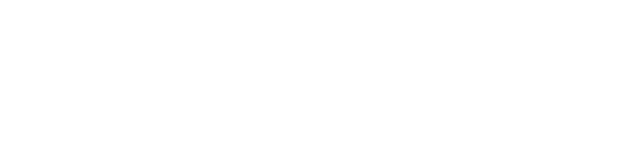
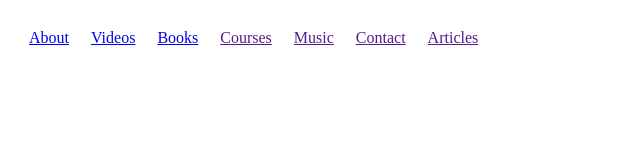
Before and after one commit to Natneam/websiteUsingOnlyHTML, a plain HTML site: page index.html in a window 1280 px wide. Shown: the whole page, without its empty margins (0-640 px from the left). Drawn offline with Linux system fonts and the light colour scheme.

Commit message:
adding navigation links

```diff
--- a/index.html
+++ b/index.html
@@ -7,5 +7,16 @@
     <link rel="icon" href="assets/images/icon.png">
 </head>
 <body>
+    <table cellspacing="20">
+        <tr>
+            <td> <a href="#about">About</a> </td>
+            <td><a href="#videos">Videos</a> </td>
+            <td><a href="#books">Books</a> </td>
+            <td> <a href="">Courses</a> </td>
+            <td> <a href="">Music</a> </td>
+            <td><a href="">Contact</a> </td>
+            <td><a href="">Articles</a></td>
+        </tr>
+    </table>
 </body>
 </html>
```
